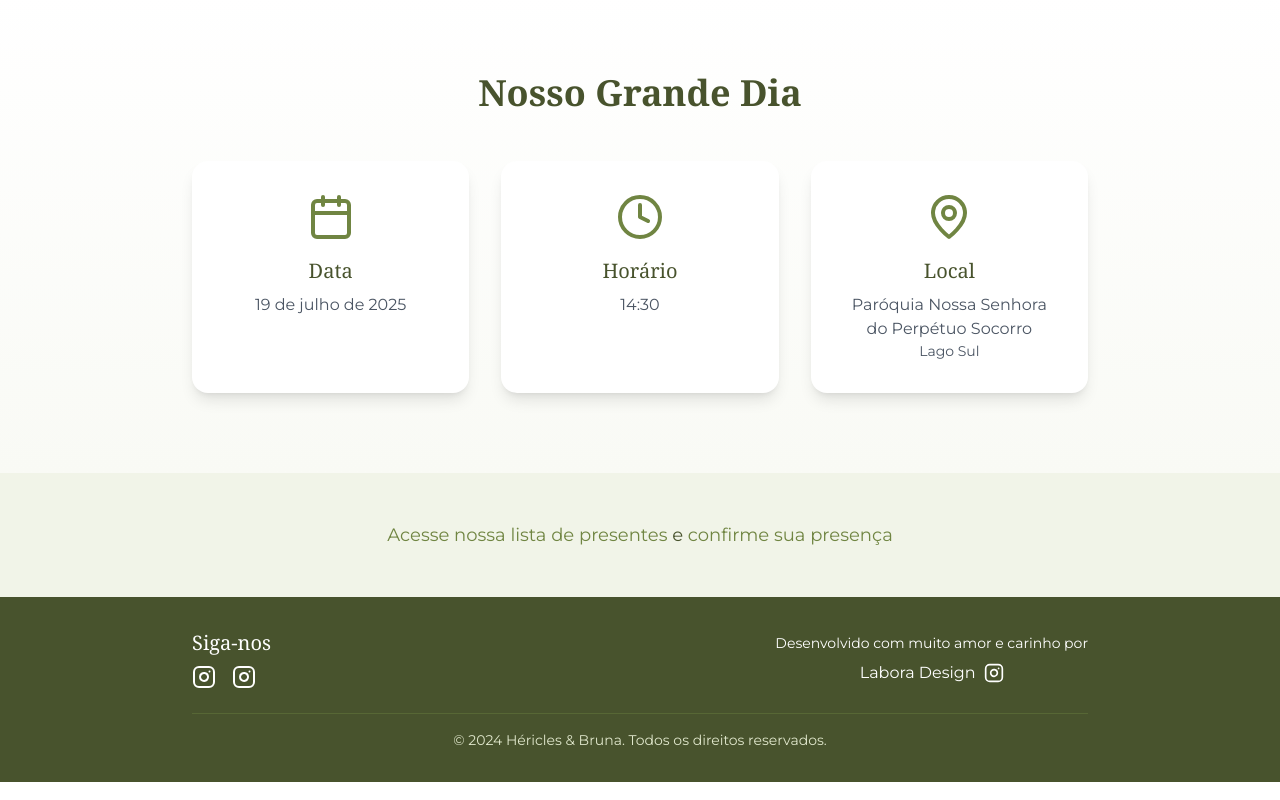
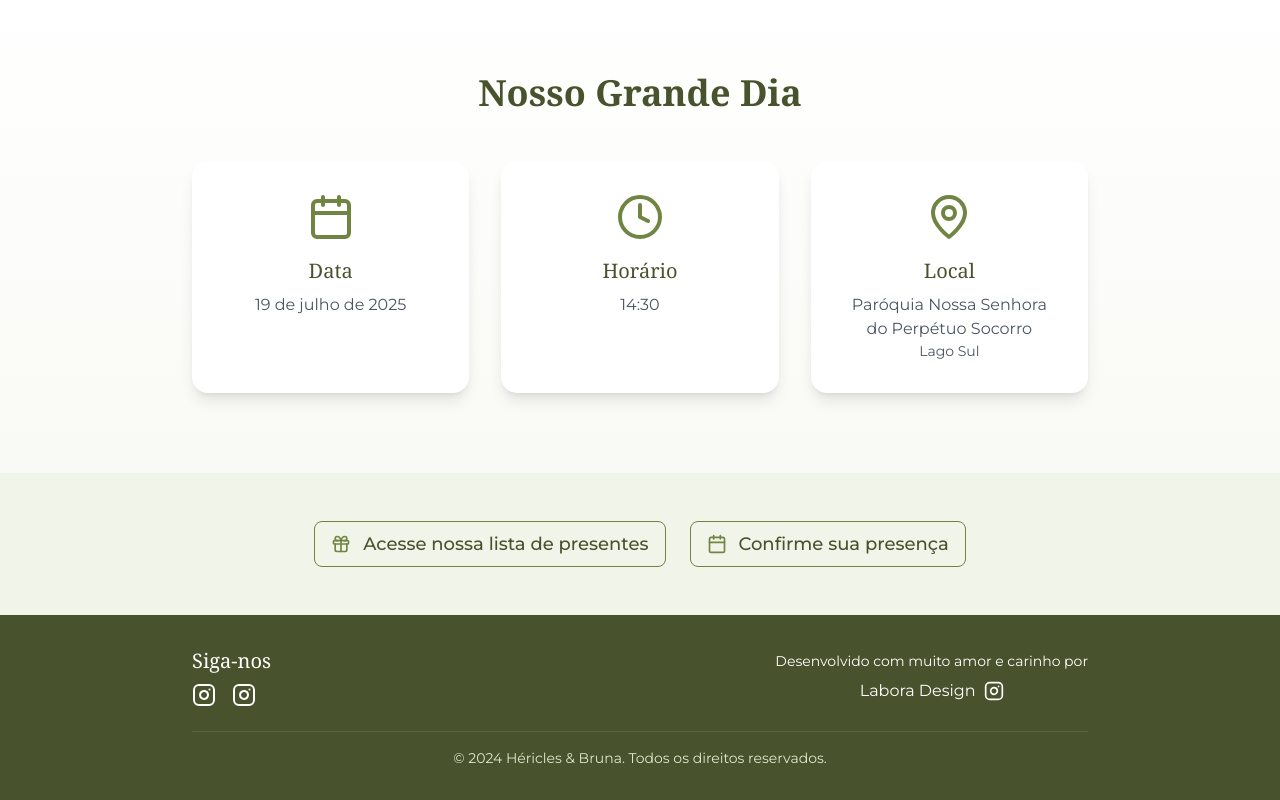
Before and after one commit to hericlessssss/casei-web-app, a React (Vite) app: page / in a window 1280 px wide. Shown: the part 807-1607 px from the top of the page. Built offline with nearby package versions, Linux system fonts and the light colour scheme.

Commit message:
updating css

```diff
--- a/index.html
+++ b/index.html
@@ -4,7 +4,7 @@
     <meta charset="UTF-8" />
     <link rel="icon" type="image/svg+xml" href="/heart.svg" />
     <meta name="viewport" content="width=device-width, initial-scale=1.0" />
-    <title>Héricles & Bruna - Vão casar!</title>
+    <title>Héricles & Bruna vão casar!</title>
     <link href="https://fonts.googleapis.com/css2?family=Cormorant+Garamond:wght@400;500;600;700&family=Montserrat:wght@300;400;500;600&display=swap" rel="stylesheet">
   </head>
   <body>
--- a/src/pages/GiftList.tsx
+++ b/src/pages/GiftList.tsx
@@ -1,5 +1,5 @@
 import { useEffect, useState } from 'react';
-import { supabase } from '../supabase/supabaseClient'; // Importando o cliente
+import { supabase } from '../supabase/supabaseClient';
 import { Link } from 'react-router-dom';
 import { Gift as GiftIcon } from 'lucide-react';
 
@@ -17,7 +17,7 @@ const GiftList: React.FC = () => {
   const [error, setError] = useState<string | null>(null);
 
   useEffect(() => {
-    async function fetchGifts() {
+    const fetchGifts = async () => {
       setLoading(true);
       try {
         const { data, error } = await supabase.from<Gift>('gifts').select('*');
@@ -25,7 +25,6 @@ const GiftList: React.FC = () => {
           console.error('Erro ao buscar os dados da API Supabase:', error.message);
           setError('Erro ao carregar a lista de presentes. Tente novamente mais tarde.');
         } else if (data) {
-          // Filtrar IDs duplicados para evitar warnings no React
           const uniqueGifts = data.filter(
             (gift, index, self) => index === self.findIndex((g) => g.id === gift.id)
           );
@@ -37,7 +36,7 @@ const GiftList: React.FC = () => {
       } finally {
         setLoading(false);
       }
-    }
+    };
 
     fetchGifts();
   }, []);
@@ -81,8 +80,9 @@ const GiftList: React.FC = () => {
           {gifts.map((gift) => (
             <div
               key={gift.id}
-              className="bg-white rounded-lg shadow-md overflow-hidden transition-transform hover:scale-[1.02]"
+              className="bg-white rounded-lg shadow-md overflow-hidden transition-transform hover:scale-[1.02] flex flex-col justify-between min-h-[350px]"
             >
+              <div>
                 <div className="relative pb-[66.67%]">
                   <img
                     src={gift.image}
@@ -92,10 +92,14 @@ const GiftList: React.FC = () => {
                 </div>
 
                 <div className="p-4 md:p-6">
-                <h3 className="font-serif text-lg md:text-xl text-olive-800 mb-2">{gift.name}</h3>
+                  <h3 className="font-serif text-lg md:text-xl text-olive-800 mb-2 line-clamp-2 overflow-hidden" style={{ display: '-webkit-box', WebkitBoxOrient: 'vertical', WebkitLineClamp: 2 }}>{gift.name}</h3>
                   <p className="text-gray-600 mb-4">
                     R$ {gift.price.toLocaleString('pt-BR', { minimumFractionDigits: 2 })}
                   </p>
+                </div>
+              </div>
+
+              <div className="p-4 md:p-6 mt-auto">
                 {gift.reserved ? (
                   <div className="text-olive-600 font-medium flex items-center">
                     <GiftIcon className="w-5 h-5 mr-2" />
--- a/src/pages/Home.tsx
+++ b/src/pages/Home.tsx
@@ -1,5 +1,5 @@
 import React from 'react';
-import { Calendar, Clock, MapPin, Instagram } from 'lucide-react';
+import { Calendar, Clock, MapPin, Instagram, Gift  } from 'lucide-react';
 import CountdownTimer from '../components/CountdownTimer';
 import { useState } from 'react';
 
@@ -66,40 +66,38 @@ function Home() {
 
 
       <section className="py-12 px-4 md:px-6 bg-olive-100 text-center">
-      <div className="max-w-4xl mx-auto space-y-4">
-        <p className="text-olive-800 text-lg">
+        <div className="max-w-4xl mx-auto space-y-6">
+          <p className="text-olive-800 text-lg font-serif flex flex-col items-center space-y-4 md:space-y-0 md:flex-row md:justify-center md:space-x-6">
             <a
               href="/gifts"
-            className={`${
-              isActive('/gifts')
-                ? 'text-olive-800 font-bold underline'
-                : 'text-olive-600'
-            } hover:text-olive-800 transition-all`}
+              className={`inline-flex items-center gap-3 px-4 py-2 border border-olive-600 rounded-lg text-olive-800 font-medium hover:bg-olive-200 hover:border-olive-800 transition-all ${
+                isActive('/gifts') ? 'border-olive-800' : ''
+              }`}
+              aria-label="Lista de presentes"
             >
-            Acesse nossa lista de presentes
+              <Gift className="w-5 h-5 text-olive-600" /> Acesse nossa lista de presentes
             </a>
-          {' '}e{' '}
             <a
               href="/rsvp"
-            className={`${
-              isActive('/rsvp')
-                ? 'text-olive-800 font-bold underline'
-                : 'text-olive-600'
-            } hover:text-olive-800 transition-all`}
+              className={`inline-flex items-center gap-3 px-4 py-2 border border-olive-600 rounded-lg text-olive-800 font-medium hover:bg-olive-200 hover:border-olive-800 transition-all ${
+                isActive('/rsvp') ? 'border-olive-800' : ''
+              }`}
+              aria-label="Confirme sua presença"
             >
-            confirme sua presença
+              <Calendar className="w-5 h-5 text-olive-600" /> Confirme sua presença
             </a>
           </p>
         </div>
       </section>
 
+
       {/* Footer */}
       <footer className="py-8 px-4 md:px-6 bg-olive-800 text-white">
         <div className="max-w-4xl mx-auto space-y-6">
           <div className="flex flex-col md:flex-row justify-between items-center space-y-4 md:space-y-0">
-            <div className="text-center md:text-left">
+            <div className="flex flex-col items-center md:items-start text-center md:text-left">
               <h3 className="font-serif text-xl mb-2">Siga-nos</h3>
-              <div className="flex space-x-4">
+              <div className="flex space-x-4 justify-center">
                 <a
                   href="https://www.instagram.com/hericlesssssss/"
                   target="_blank"
@@ -140,6 +138,7 @@ function Home() {
           </div>
         </div>
       </footer>
+
     </main>
   );
 }
--- a/src/pages/RSVP.tsx
+++ b/src/pages/RSVP.tsx
@@ -140,7 +140,7 @@ function RSVP() {
           </form>
         ) : (
           <div className="bg-white rounded-lg shadow-md p-8 text-center">
-            <p className="text-gray-600">As confirmações de presença estarão disponiveis em breve!</p>
+            <p className="text-gray-600">As confirmações de presença serão disponibilizadas faltando 2 meses para o casamento =D!</p>
           </div>
         )}
       </div>
```
Lines whose indentation alone changed are shown as unchanged.
